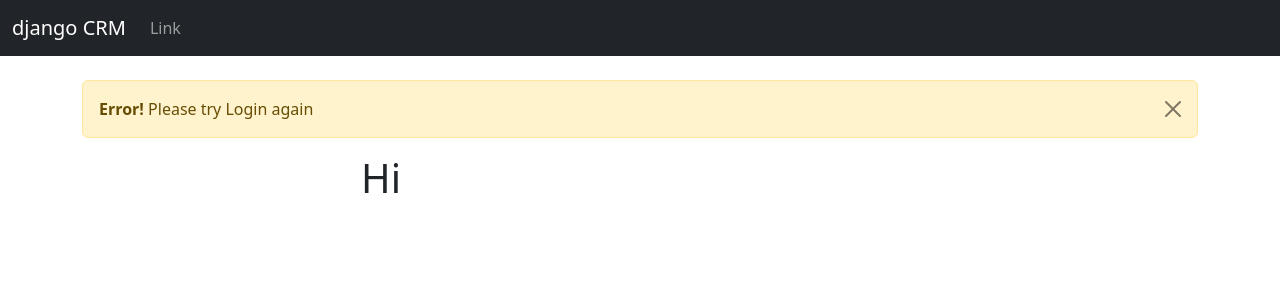
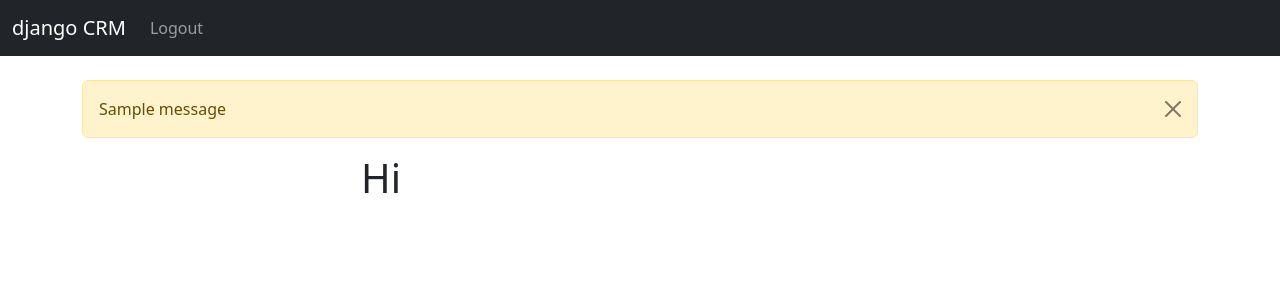
Before and after one commit to chandravaibhav98/Django-Project---CRM-App, a Django app: page / in a window 1280 px wide. Shown: the top 300 px of the page. Run offline with Django 4.2, Linux system fonts and the light colour scheme; a user stored in the database is signed in; tables that the repository leaves empty hold one stand-in row (values such as "Sample post"); one stand-in notice (Sample message) is shown.

Commit message:
base.html messages
Signed-off-by: chandravaibhav98 <78618825+chandravaibhav98@users.noreply.github.com>

```diff
--- a/dcrm/website/templates/base.html
+++ b/dcrm/website/templates/base.html
@@ -20,7 +20,7 @@
 			<div
 				class="alert alert-warning alert-dismissible fade show"
 				role="alert">
-				<strong>Error!</strong> Please try Login again
+				{{ message }}
 				<button
 					type="button"
 					class="btn-close"
--- a/dcrm/website/templates/navbar.html
+++ b/dcrm/website/templates/navbar.html
@@ -19,13 +19,23 @@
 			class="collapse navbar-collapse"
 			id="navbarSupportedContent">
 			<ul class="navbar-nav me-auto mb-2 mb-lg-0">
+				{% if user.is_authenticated %}
 				<li class="nav-item">
 					<a
 						class="nav-link"
-						href="#"
-						>Link</a
+						href="{% url 'logout' %}"
+						>Logout</a
 					>
 				</li>
+				{% else %}
+				<li class="nav-item">
+					<a
+						class="nav-link"
+						href="{% url 'home' %}"
+						>Login</a
+					>
+				</li>
+				{% endif %}
 			</ul>
 		</div>
 	</div>
--- a/dcrm/website/views.py
+++ b/dcrm/website/views.py
@@ -1,10 +1,10 @@
 from django.shortcuts import render, redirect
 from django.contrib.auth import authenticate, login, logout
 from django.contrib import messages
+# Create your views here.
 
-# Create your views here.
-def home(request):
-    # Check to see if loggin in
+def login_user(request):
+# Check to see if loggin in
     if request.method == 'POST':
         userName = request.POST['userName']
         passWord = request.POST['passWord']
@@ -17,10 +17,12 @@ def home(request):
         else:
             messages.success(request,'Error; Please try Login again')
 
+def home(request):
+    # Check to see if loggin in
+    login_user(request)
     return render(request, 'home.html', {})
 
-def login_user(request):
-    pass
-
 def logout_user(request):
-    pass
+    logout(request)
+    messages.success(request,"You've been logged out")
+    return redirect('home')
```
